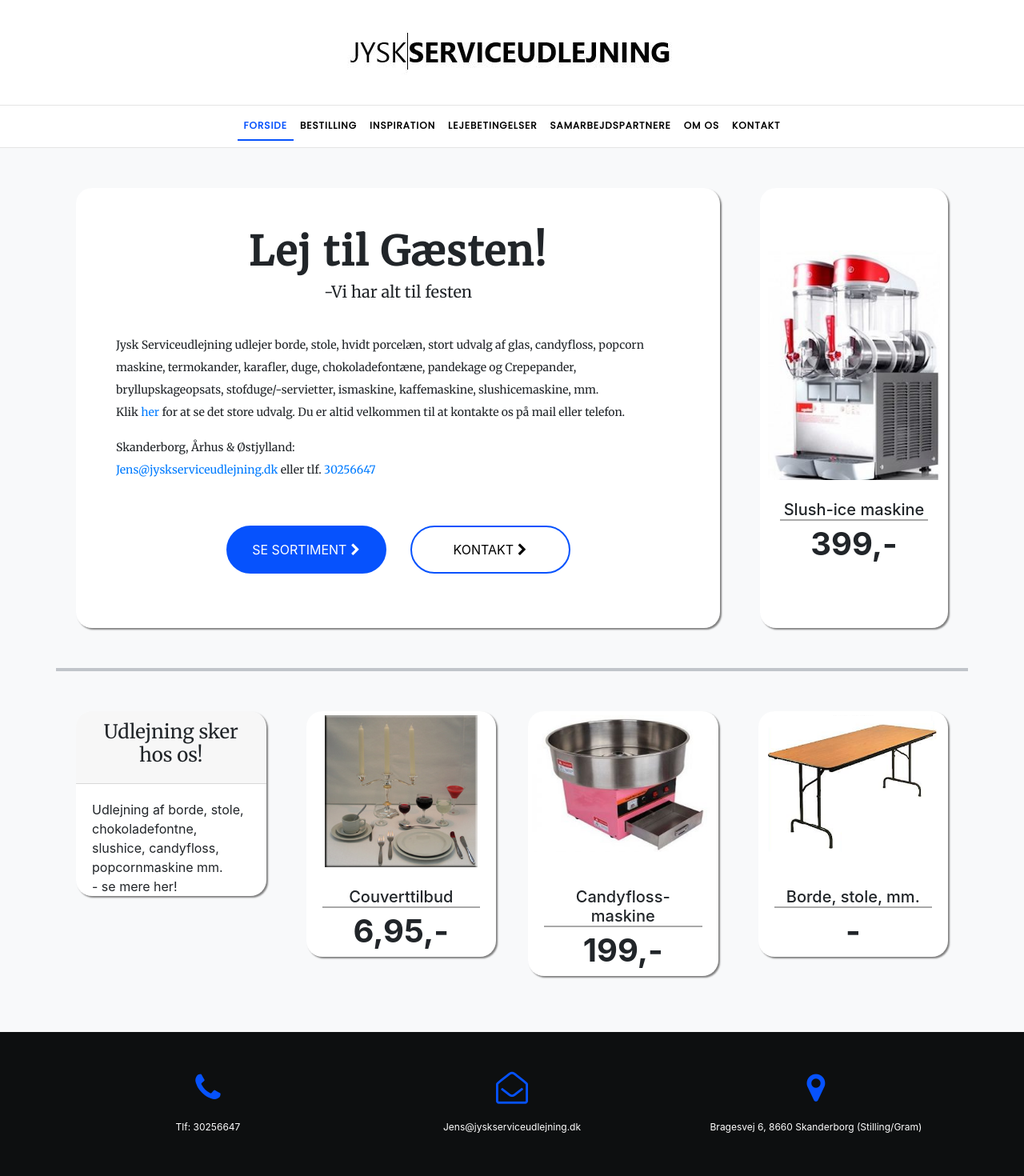
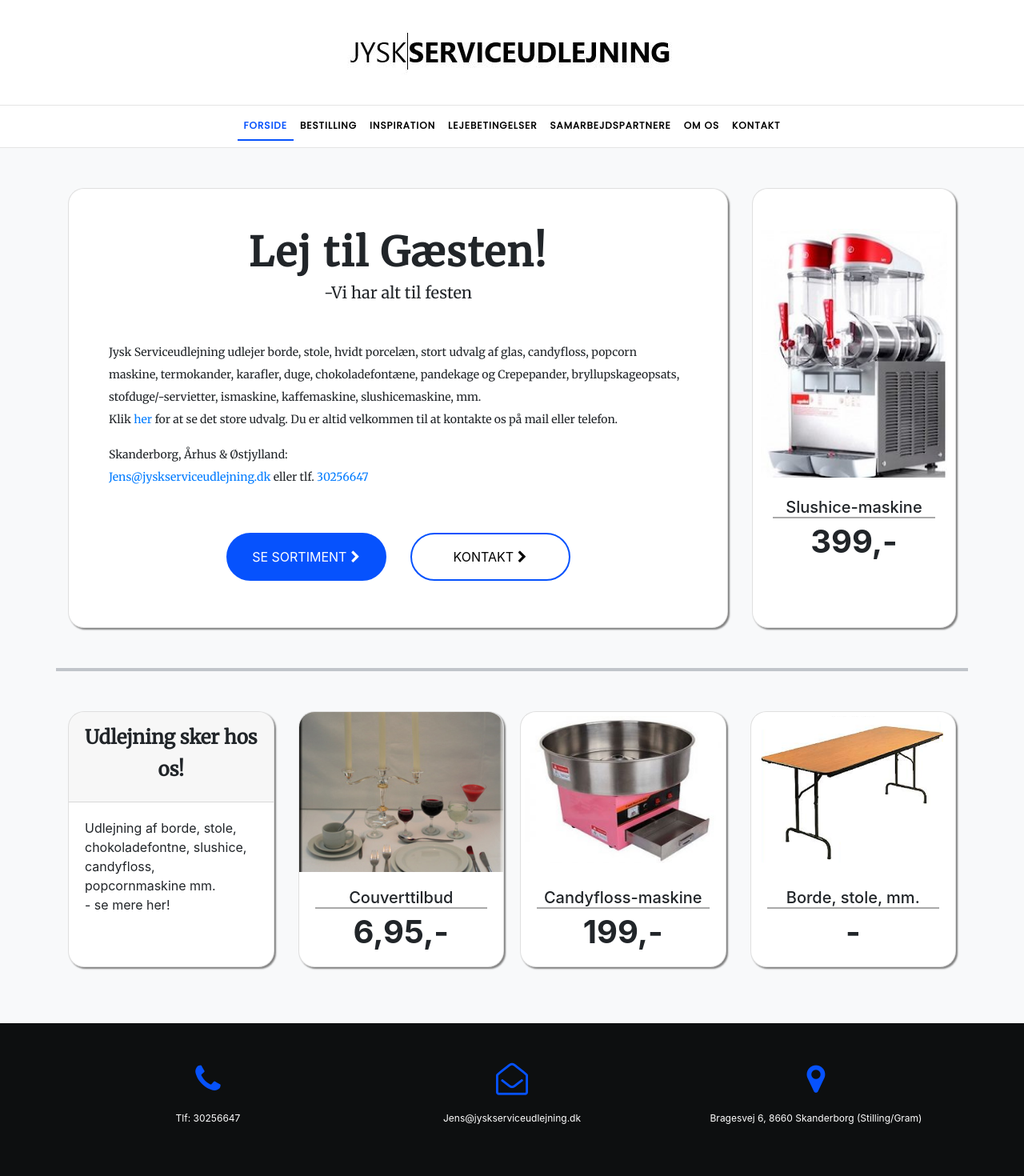
Before and after one commit to Fuzzy3/jyskserviceudlejning2, an Angular app: page /home in a window 1280 px wide. Shown: the top 1470 px of the page at 80% size. Built offline with nearby package versions, Linux system fonts and the light colour scheme; a web font is replaced by a local one.

Commit message:
animation and cleanup

```diff
--- a/angular.json
+++ b/angular.json
@@ -29,7 +29,8 @@
             "styles": [
               "src/sass/styles.scss",
               "node_modules/bootstrap/dist/css/bootstrap.min.css",
-              "node_modules/font-awesome/css/font-awesome.min.css"
+              "node_modules/font-awesome/css/font-awesome.min.css",
+              "node_modules/animate.css/animate.min.css"
             ],
             "scripts": []
           },
--- a/package.json
+++ b/package.json
@@ -20,6 +20,7 @@
     "@angular/platform-browser": "^6.1.0",
     "@angular/platform-browser-dynamic": "^6.1.0",
     "@angular/router": "^6.1.0",
+    "animate.css": "^3.7.0",
     "bootstrap": "^4.1.3",
     "core-js": "^2.5.4",
     "font-awesome": "^4.7.0",
--- a/src/app/footer/footer.component.html
+++ b/src/app/footer/footer.component.html
@@ -1,4 +1,4 @@
-<footer class="site-footer align-middle">
+<footer class="site-footer align-middle animated slideInUp faster">
   <div class="container">
     <div class="row">
       <div class="col-sm-12 col-md-4 text-center margin-bottom-20">
--- a/src/app/frontpage/frontpage.component.html
+++ b/src/app/frontpage/frontpage.component.html
@@ -1,10 +1,10 @@
 <div class="body padding-bottom-20 padding-top-50">
-    <section class="">
+    <section class="animated slideInUp faster">
         <div class="container">
             <div class="row justify-content-center title-section-border padding-bottom-50">
                 <div class="col-md-9 text-center">
                     <div class="col-inner">
-                        <div class="my-card padding-lg box-shadow">
+                        <div class="card card-height-lg padding-50 box-shadow">
                             <h1 class="landing-header">Lej til Gæsten!</h1>
                             <h1 class="landing-header-second">-Vi har alt til festen</h1>
                             <div class="row margin-top-40">
@@ -28,15 +28,15 @@
                         </div>
                     </div>
                 </div>
-                <div class="col-md-3">
+                <div class="col-md-3 animated">
                     <div class="col-inner">
-                        <div class="my-card box-shadow d-flex align-items-center">
+                        <div class="card card-height-lg box-shadow product-padding">
                             <div class="card-container">
                                 <div class="showcase-image-container">
                                     <img class="card-img-top showcase-image img-lg" src="./assets/SlushIcemaskine-1-225x300.jpg" alt="Card image cap">
                                 </div>
                                 <div class="card-body">
-                                    <h5 class="card-title">Slush-ice maskine</h5>
+                                    <h5 class="card-title">Slushice-maskine</h5>
                                     <h4 class="price-tag">399,-</h4>
                                 </div>
                             </div>
@@ -46,12 +46,15 @@
             </div>
         </div>
     </section>
-    <section class="margin-bottom-50 margin-top-50">
+    <!-- <div class="section-splitter">
+
+    </div> -->
+    <section class="margin-bottom-50 margin-top-50 animated slideInUp faster">
         <div class="container">
             <div class="row no-gutters justify-content-center">
                 <div class="col-md-6 col-lg-3 col-sm-12 card-col">
                     <div class="col-inner">
-                        <div class="card product-card box-shadow">
+                        <div class="card box-shadow">
                             <div class="card-header text-center">
                                 <h4>Udlejning sker hos os!</h4>
                             </div>
@@ -64,9 +67,9 @@
                 </div>
                 <div class="col-md-6 col-lg-3 col-sm-12 card-col">
                     <div class="col-inner">
-                        <div class="card product-card box-shadow">
+                        <div class="card box-shadow">
                             <div class="image-container img-md">
-                                <img class="card-img-top showcase-image img-md" src="./assets/couvertTilbud.jpg" alt="Card image cap">
+                                <img class="card-img-top img-fit showcase-image img-md" src="./assets/couvertTilbud.jpg" alt="Card image cap">
                             </div>
                             <div class="card-body">
                                 <h5 class="card-title">Couverttilbud</h5>
@@ -77,7 +80,7 @@
                 </div>
                 <div class="col-md-6 col-lg-3 col-sm-12 card-col">
                     <div class="col-inner">
-                        <div class="card product-card box-shadow">
+                        <div class="card box-shadow">
                             <div class="image-container img-md">
                                 <img class="card-img-top showcase-image img-md" src="./assets/candyfloss-1-300x225.jpg" alt="Card image cap">
                             </div>
@@ -90,7 +93,7 @@
                 </div>
                 <div class="col-md-6 col-lg-3 col-sm-12 card-col">
                     <div class="col-inner">
-                        <div class="card product-card box-shadow">
+                        <div class="card box-shadow">
                             <div class="image-container img-md">
                                 <img class="card-img-top showcase-image img-md" src="./assets/Borde76x180cm.bmp" alt="Card image cap">
                             </div>
--- a/src/app/frontpage/frontpage.component.scss
+++ b/src/app/frontpage/frontpage.component.scss
@@ -61,6 +61,41 @@ section#call-to-action {
     font-weight: bold;
 }
 
+//Cards
+.card {
+    border-radius: 20px;
+    overflow: hidden;
+    height: 320px;
+    &.card-height {
+        &-lg {
+            height:550px;
+        }
+    }
+}
+
+.product-padding {
+    padding: 45px 5px 45px 5px;
+}
+
+
+.my-card {
+    height: 550px;
+    border-radius: 20px;
+    padding: 45px 5px 45px 5px;
+    &.padding-lg {
+        padding: 50px;
+    }
+}
+
+.card-col {
+    padding: 0px 10px 0px 10px;
+    &:first-child {
+        padding: 0px 20px 0px 0px;
+    }
+    &:last-child {
+        padding: 0px 0px 0px 20px;
+    }
+}
 
 .showcase-image {
     object-fit: contain;
@@ -71,6 +106,10 @@ section#call-to-action {
     }
     &.img-md {
         max-height: 200px;
+    }
+    &.img-fit {
+        object-fit: cover;
+        padding: 0px;
     }
 }
 
@@ -84,34 +123,10 @@ section#call-to-action {
 
 }
 
-.card-col {
-    padding: 0px 10px 0px 10px;
-    &:first-child {
-        padding: 0px 20px 0px 0px;
-    }
-    &:last-child {
-        padding: 0px 0px 0px 20px;
-    }
-    // font-family: Merriweather;
-}
 
-.col-inner {
-    padding: 0 10px 0 10px;
-}
 
-.card {
-    &.product-card {
-        border-radius: 20px;
-        overflow: hidden;
-        border: none;
-    }
-    &.showcase-product-card {
-        border-radius: 20px;
-        overflow: hidden;
-        border: none;
-        padding: 45px 5px 45px 5px;
-    }
-}
+
+
 
 .card-title {
     border-bottom: solid darkgray 2px;
@@ -147,15 +162,7 @@ section#call-to-action {
     border-bottom: 0.25rem solid #c1c5ca;
 }
 
-.my-card {
-    background-color: white;
-    height: 550px;
-    border-radius: 20px;
-    padding: 45px 5px 45px 5px;
-    &.padding-lg {
-        padding: 50px;
-    }
-}
+
 
 .body {
     background-color: #f8f9fa;
@@ -163,6 +170,10 @@ section#call-to-action {
 
 .card-header {
     font-family: Merriweather;
+    & h4 {
+        line-height: 40px;
+        font-weight: bold;
+    }
 }
 
 .card-container {
--- a/src/sass/styles.scss
+++ b/src/sass/styles.scss
@@ -173,3 +173,32 @@
         border-radius: 20px !important;
     }
 }
+
+.no-border {
+    border: none !important;
+}
+
+
+.col-spacing {
+    &-10 {
+        padding: 0 10px 0 10px;
+    }
+}
+
+.height {
+    &-100 {
+        height: 100px;
+    }
+    &-500 {
+        height: 500px;
+    }
+    &-550 {
+        height: 550px;
+    }
+}
+
+.section-splitter {
+    text-align: center;
+    border-bottom: 0.25rem solid #c1c5ca;
+    width: 1200px;
+}
```
Also changed, not shown: 1 other file (tests, documents, lock files or other folders).
